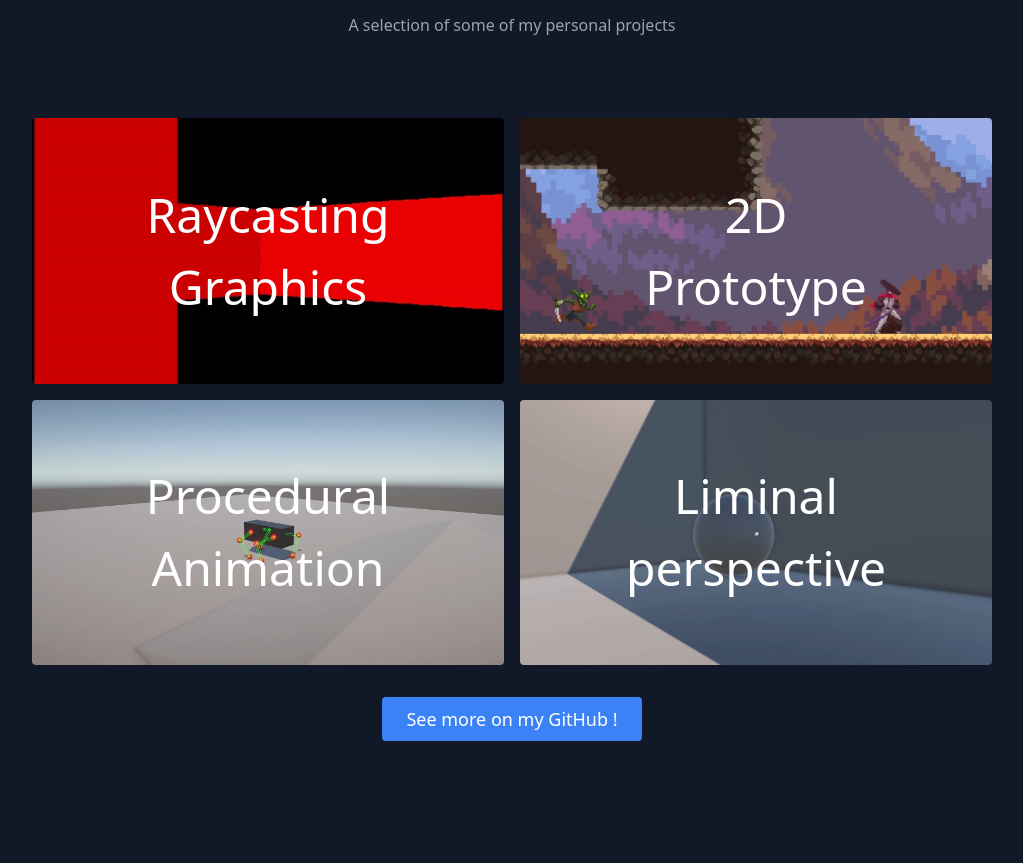
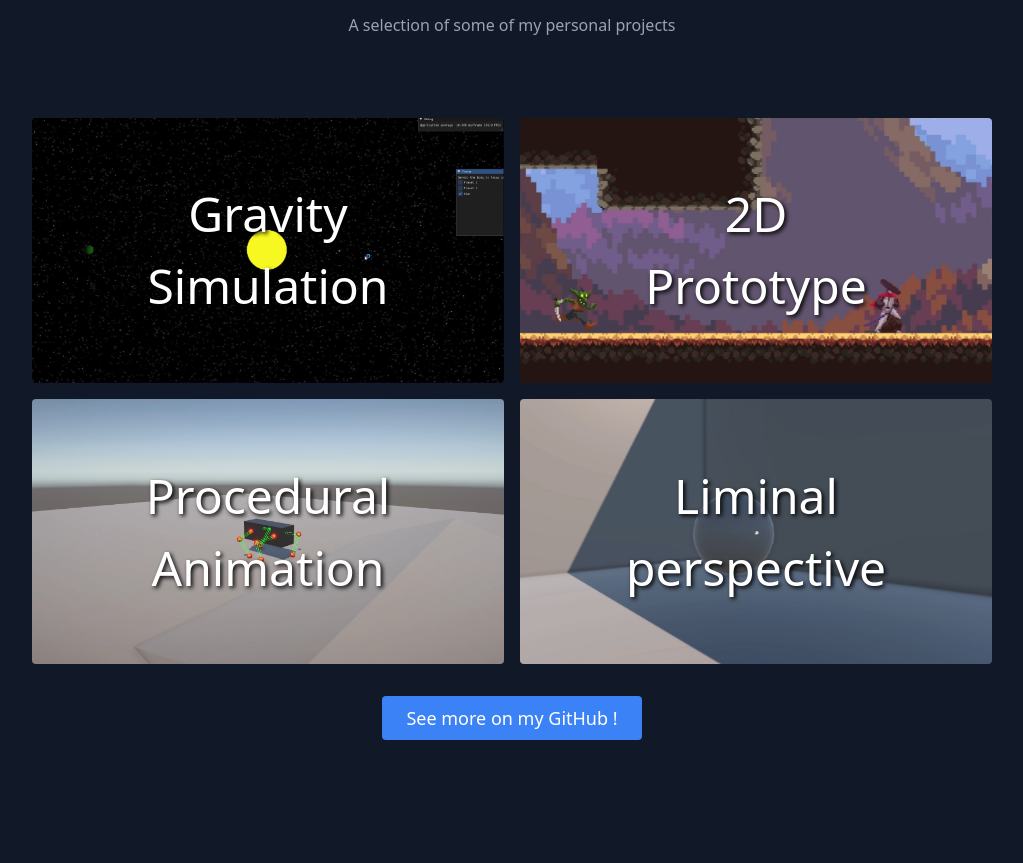
Before and after one commit to sitalbi/sitalbi.github.io, a React (Create React App) app: page / in a window 1280 px wide. Shown: the part 796-1659 px from the top of the page, without its empty margins (128-1151 px from the left). Built offline with nearby package versions, Linux system fonts and the light colour scheme.

Commit message:
updated projects

```diff
--- a/src/data.js
+++ b/src/data.js
@@ -1,11 +1,11 @@
 export const projects = [
   {
-    title: "Raycasting Graphics",
+    title: "Gravity Simulation",
     subtitle: "OpenGL",
     description: "",
-    image: "./raycast.png",
-    gif: "./raycast.gif",
-    link: "https://github.com/sitalbi/raycasting-engine",
+    image: "./gravity.png",
+    gif: "./gravity.gif",
+    link: "https://github.com/sitalbi/gravity-simulation",
   },
   {
     title: "2D Prototype",
--- a/src/project.css
+++ b/src/project.css
@@ -17,6 +17,7 @@
     transform: translate(-50%, -50%);
     font-size: 3rem;
     color: #ffffff;
+    text-shadow: 2px 2px 4px #000000;
 }
 
 .projectImages:hover h2 {
```
Also changed, not shown: public/gravity.png (added), 1 other file (tests, documents, lock files or other folders).
